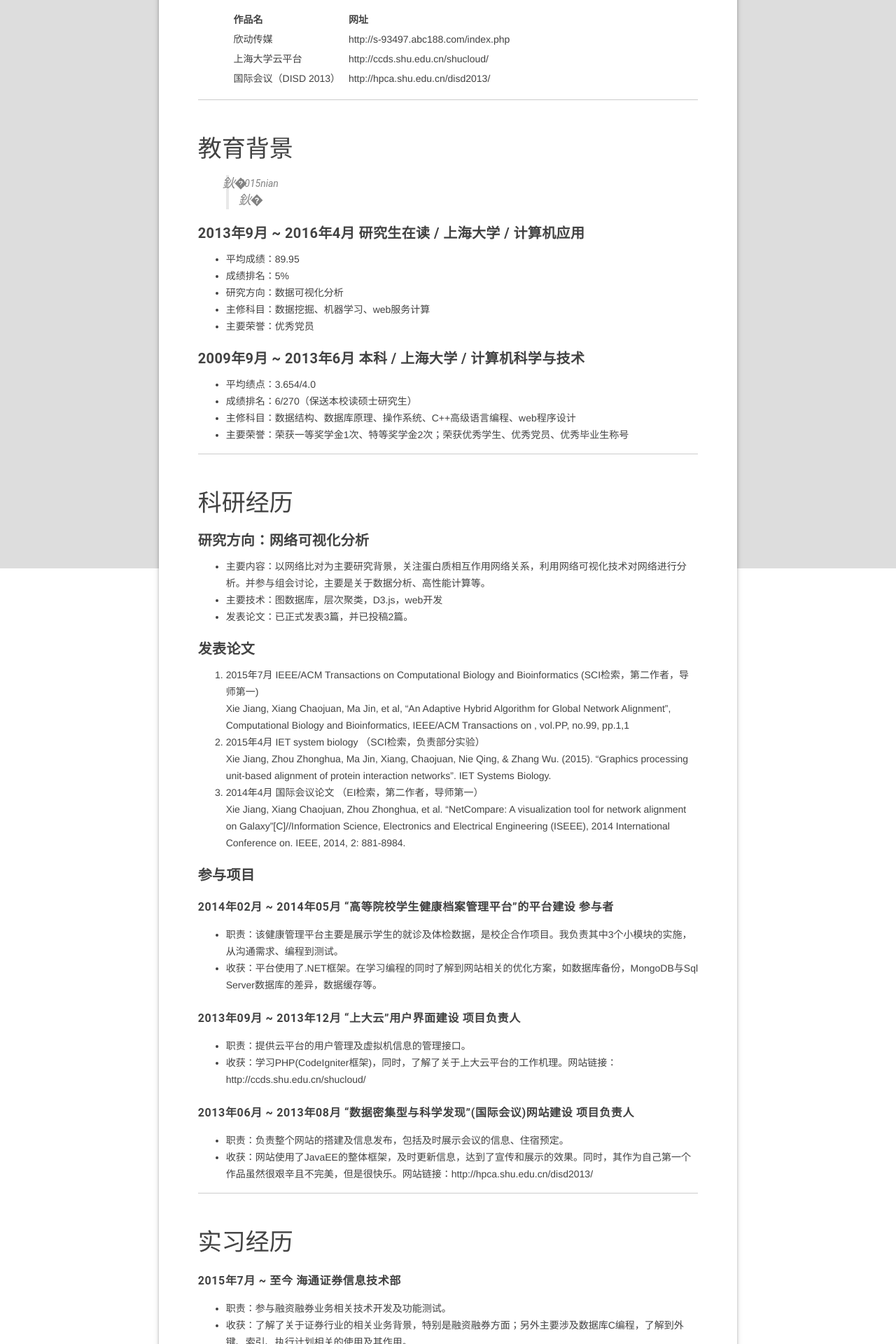
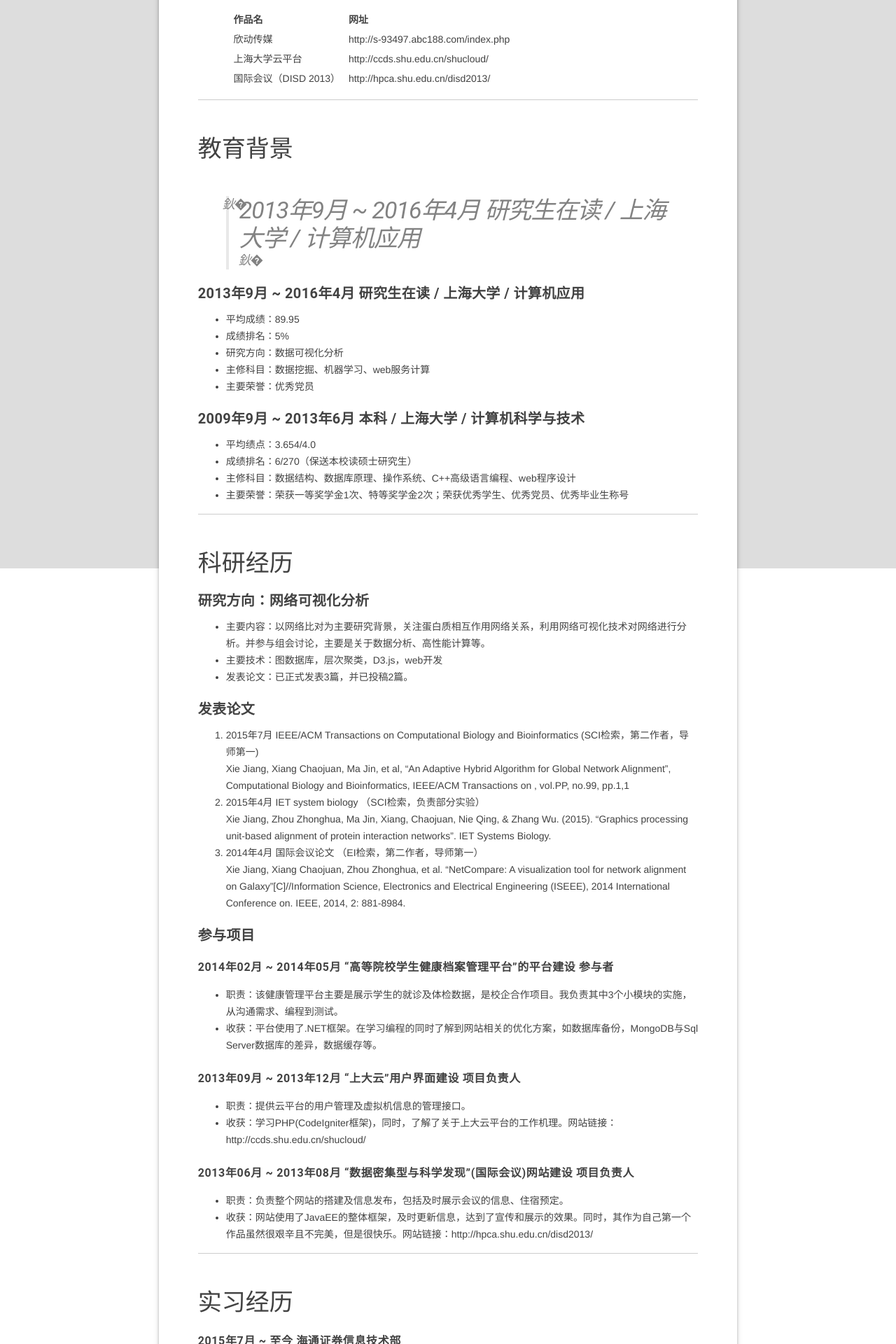
Before and after one commit to elephantsuperjuan/elephant, a Jekyll site: the page built from _posts/2015-08-22-resume.markdown, in a window 1280 px wide. Shown: the part 1118-3038 px from the top of the page at 70% size. Built offline with Jekyll 4.4.1, drawn with Linux system fonts in a browser that asks for light colours.

Commit message:
'resume'

```diff
--- a/_posts/2015-08-22-resume.markdown
+++ b/_posts/2015-08-22-resume.markdown
@@ -37,7 +37,7 @@ C++、python、数据可视化分析
 
 ### 教育背景
 
-> 2015nian
+> ### 2013年9月 ~ 2016年4月 研究生在读 / 上海大学 / 计算机应用
 
 ##### **2013年9月 ~ 2016年4月 研究生在读 / 上海大学 / 计算机应用**
 
```
